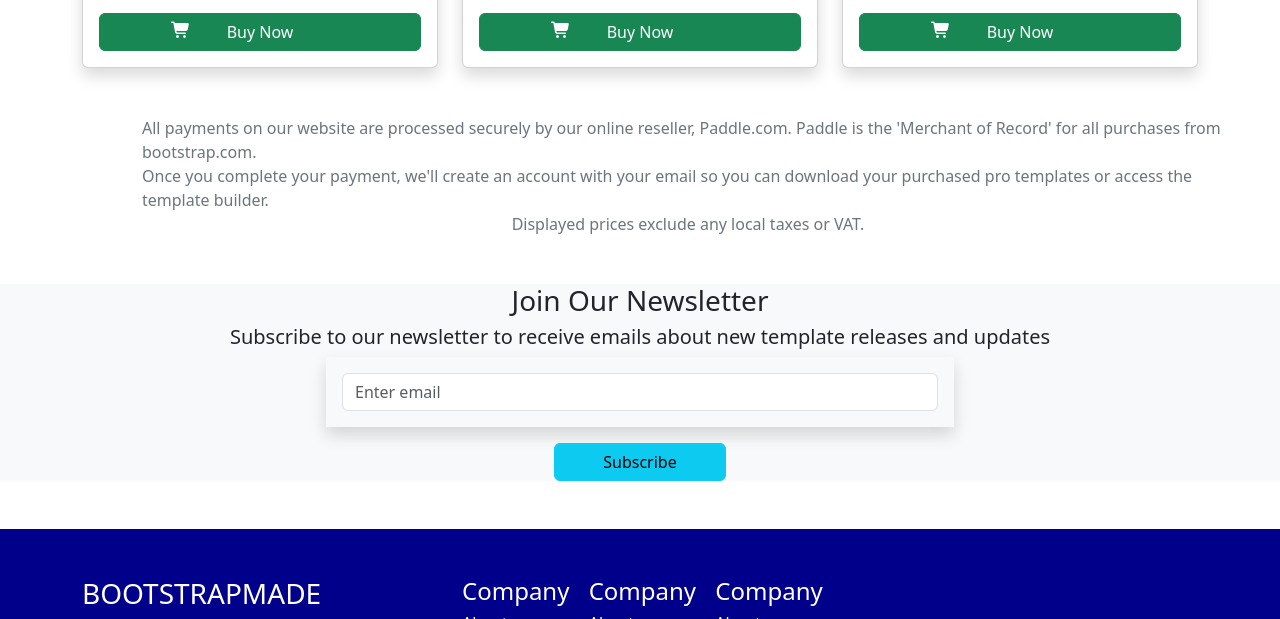
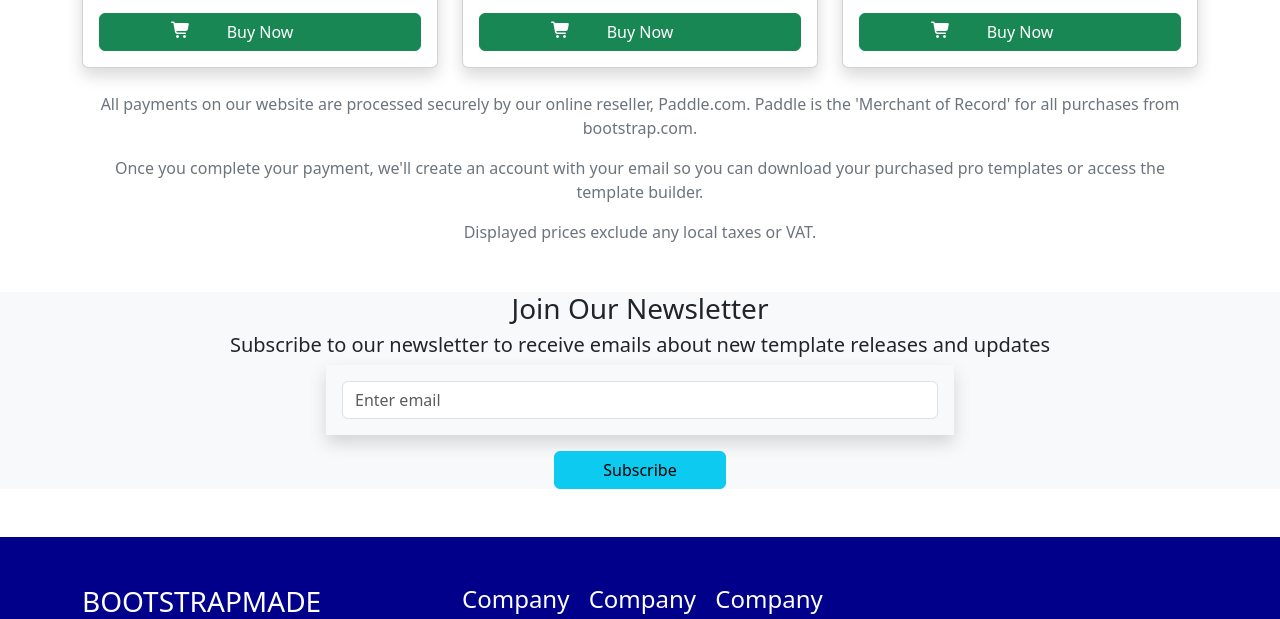
Before and after one commit to NijaUnmesh/boot-exam-sample, a plain HTML site: page index.html in a window 1280 px wide. Shown: the part 1958-2577 px from the top of the page. Drawn offline with nearby package versions, Linux system fonts and the light colour scheme.

Commit message:
boot check2

```diff
--- a/index.html
+++ b/index.html
@@ -277,11 +277,19 @@ Use Learner Pro on unlimited websites
         </div>
         </div>
     </div>
-    <div class="container  my-lg-5 mx-lg-5 my-md-4 mx-md-4 my-sm-3 mx-sm-3">
-    <h7 class="d-flex justify-content-center align-items-center text-secondary">All payments on our website are processed securely by our online reseller, Paddle.com. Paddle is the 'Merchant of Record' for all purchases from bootstrap.com. <br></h7>
-<h7 class="d-flex justify-content-center align-items-center text-secondary">Once you complete your payment, we'll create an account with your email so you can download your purchased pro templates or access the template builder. <br> </h7>
-<h7 class="d-flex justify-content-center align-items-center text-secondary">Displayed prices exclude any local taxes or VAT.</h7>
+    <div class="container my-4">
+  <p class="text-center text-secondary">
+    All payments on our website are processed securely by our online reseller, Paddle.com.
+    Paddle is the 'Merchant of Record' for all purchases from bootstrap.com.
+  </p>
+  <p class="text-center text-secondary">
+    Once you complete your payment, we'll create an account with your email so you can download your purchased pro templates or access the template builder.
+  </p>
+  <p class="text-center text-secondary">
+    Displayed prices exclude any local taxes or VAT.
+  </p>
 </div>
+
 </div>
 <div class="container-fluid bg-light mt-5">
     <h3 class="text-center">Join Our Newsletter</h3>
```
